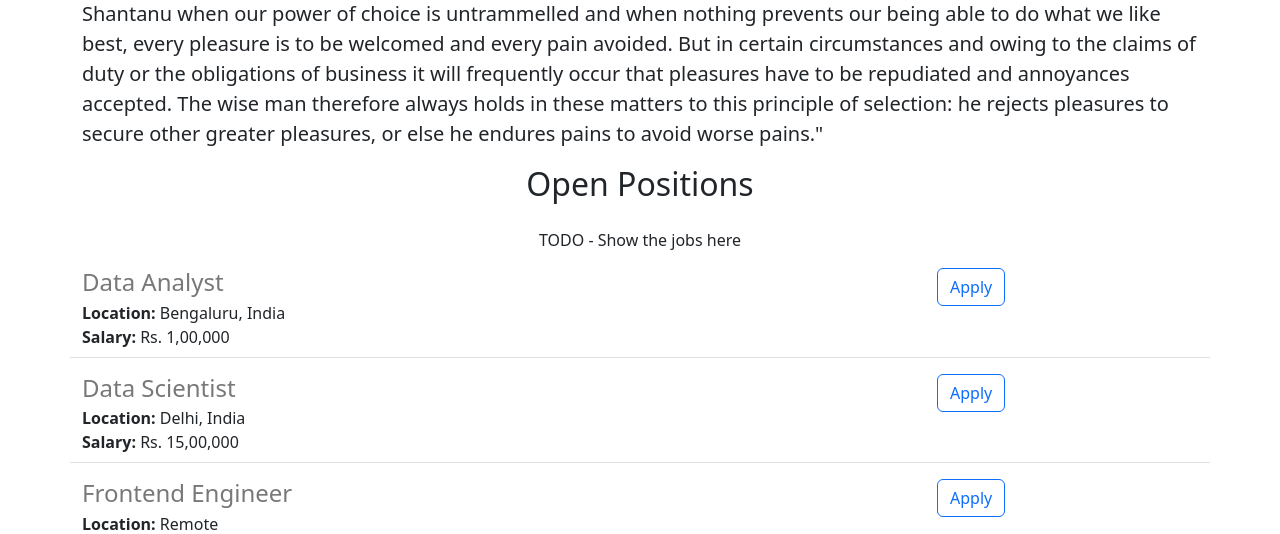
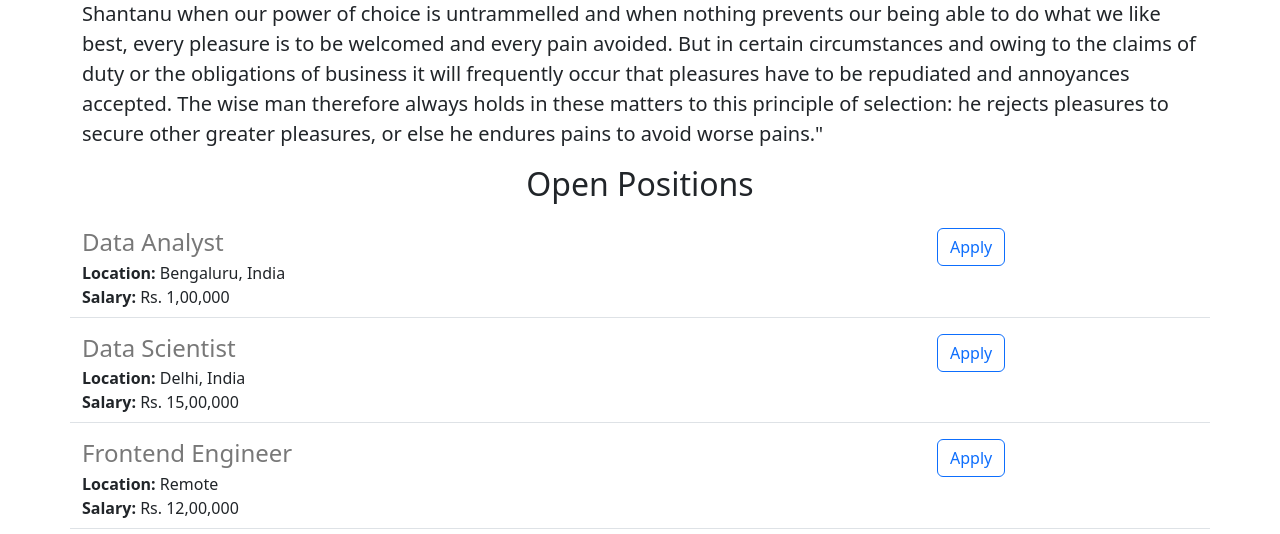
Before and after one commit to shantanuhingmire1199/trackninja-careers-website, a Flask app: page / in a window 1280 px wide. Shown: the part 621-1155 px from the top of the page. Run offline with Flask 3, Linux system fonts and the light colour scheme.

Commit message:
small changes

```diff
--- a/templates/home.html
+++ b/templates/home.html
@@ -26,7 +26,7 @@
       "On the other hand, we denounce with righteous indignation and dislike men who are so beguiled and demoralized by the charms of pleasure of the moment, so blinded by desire, that they cannot foresee the pain and trouble that are bound to ensue; and equal blame belongs to those who fail in their duty through weakness of will, which is the same as saying through shrinking from toil and pain. These cases are perfectly simple and easy to distinguish. In a free hour, Shantanu when our power of choice is untrammelled and when nothing prevents our being able to do what we like best, every pleasure is to be welcomed and every pain avoided. But in certain circumstances and owing to the claims of duty or the obligations of business it will frequently occur that pleasures have to be repudiated and annoyances accepted. The wise man therefore always holds in these matters to this principle of selection: he rejects pleasures to secure other greater pleasures, or else he endures pains to avoid worse pains."
     </p>
     <h2 class="text-center mt-2 mb-4">Open Positions</h2>
-    <p class="text-center">TODO - Show the jobs here</p>
+
       <div style="margin-bottom:16px;">
         {% for job in jobs %}
           {% include 'jobitem.html' %}
```
